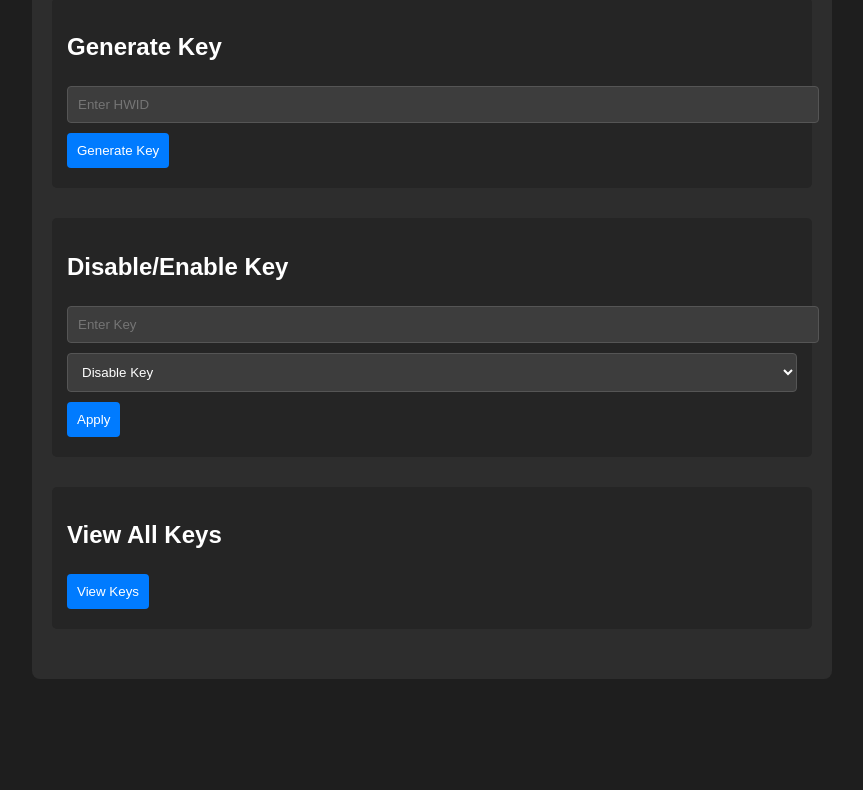
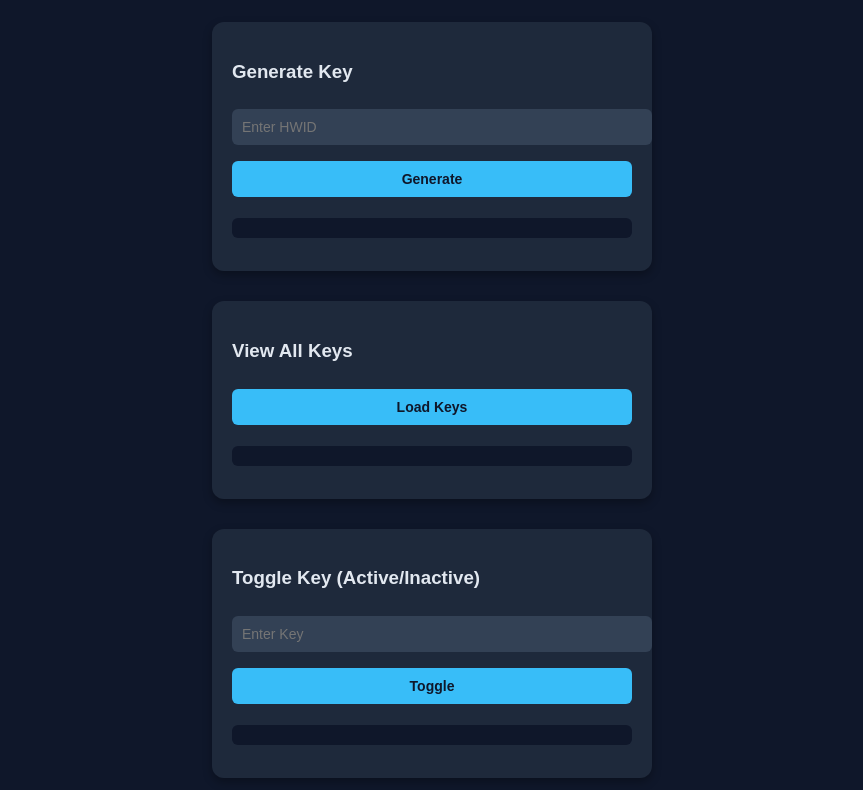
Before and after one commit to Real1w/Key-System, a website: page index.html in a window 1280 px wide. Shown: the part 122-912 px from the top of the page, without its empty margins (208-1071 px from the left). Before the commit the page ends 821 px from the top, so only its background shows below. Drawn offline with Linux system fonts and the light colour scheme.

Commit message:
Update index.html

```diff
--- a/index.html
+++ b/index.html
@@ -1,153 +1,137 @@
 <!DOCTYPE html>
-<html>
+<html lang="en">
 <head>
-    <title>ModX Admin Panel</title>
+  <meta charset="UTF-8">
+  <title>ModX Key System - Admin Panel</title>
   <style>
-        body { font-family: Arial, sans-serif; max-width: 800px; margin: 0 auto; padding: 20px; background: #1e1e1e; color: white; }
-        .container { background: #2d2d2d; padding: 20px; border-radius: 8px; }
-        input, button, select { padding: 10px; margin: 5px 0; border-radius: 4px; }
-        input, select { width: 100%; background: #3d3d3d; color: white; border: 1px solid #555; }
-        button { background: #007bff; color: white; border: none; cursor: pointer; margin-right: 10px; }
-        button.delete { background: #dc3545; }
-        button.enable { background: #28a745; }
-        .section { margin-bottom: 30px; padding: 15px; background: #252525; border-radius: 5px; }
-        #result { margin-top: 20px; padding: 10px; background: #3d3d3d; display: none; }
-        table { width: 100%; border-collapse: collapse; margin-top: 10px; }
-        th, td { padding: 8px; text-align: left; border-bottom: 1px solid #555; }
-        th { background: #333; }
+    body {
+      font-family: Arial, sans-serif;
+      background: #0f172a;
+      color: #e2e8f0;
+      display: flex;
+      flex-direction: column;
+      align-items: center;
+      padding: 40px;
+    }
+    h1 {
+      color: #38bdf8;
+    }
+    .card {
+      background: #1e293b;
+      padding: 20px;
+      border-radius: 12px;
+      margin: 15px;
+      width: 400px;
+      box-shadow: 0 4px 10px rgba(0,0,0,0.3);
+    }
+    input, button {
+      width: 100%;
+      padding: 10px;
+      margin: 8px 0;
+      border-radius: 6px;
+      border: none;
+      font-size: 14px;
+    }
+    input {
+      background: #334155;
+      color: #e2e8f0;
+    }
+    button {
+      background: #38bdf8;
+      color: #0f172a;
+      font-weight: bold;
+      cursor: pointer;
+    }
+    button:hover {
+      background: #0ea5e9;
+    }
+    pre {
+      background: #0f172a;
+      padding: 10px;
+      border-radius: 6px;
+      overflow-x: auto;
+      max-height: 300px;
+    }
   </style>
 </head>
 <body>
-    <div class="container">
-        <h1>ModX Admin Panel</h1>
+  <h1>🔑 ModX Admin Panel</h1>
 
-        <div class="section">
-            <h2>Generate Key</h2>
+  <!-- Generate Key -->
+  <div class="card">
+    <h3>Generate Key</h3>
     <input type="text" id="genHwid" placeholder="Enter HWID">
-            <button onclick="generateKey()">Generate Key</button>
-            <div id="genResult"></div>
+    <button onclick="generateKey()">Generate</button>
+    <pre id="genResult"></pre>
   </div>
 
-        <div class="section">
-            <h2>Disable/Enable Key</h2>
-            <input type="text" id="keyToToggle" placeholder="Enter Key">
-            <select id="keyAction">
-                <option value="disable">Disable Key</option>
-                <option value="enable">Enable Key</option>
-            </select>
-            <button onclick="toggleKey()">Apply</button>
-            <div id="toggleResult"></div>
+  <!-- View Keys -->
+  <div class="card">
+    <h3>View All Keys</h3>
+    <button onclick="viewKeys()">Load Keys</button>
+    <pre id="keysList"></pre>
   </div>
 
-        <div class="section">
-            <h2>View All Keys</h2>
-            <button onclick="viewKeys()">View Keys</button>
-            <div id="keysList"></div>
+  <!-- Toggle Key -->
+  <div class="card">
+    <h3>Toggle Key (Active/Inactive)</h3>
+    <input type="text" id="toggleKey" placeholder="Enter Key">
+    <button onclick="toggleKey()">Toggle</button>
+    <pre id="toggleResult"></pre>
   </div>
+
+  <!-- Delete Key -->
+  <div class="card">
+    <h3>Delete Key</h3>
+    <input type="text" id="deleteKey" placeholder="Enter Key">
+    <button onclick="deleteKey()">Delete</button>
+    <pre id="deleteResult"></pre>
   </div>
 
   <script>
+    const BASE_URL = "https://key-system-eight.vercel.app";
+
+    // Generate Key
     async function generateKey() {
       const hwid = document.getElementById('genHwid').value;
       if (!hwid) return alert('Please enter HWID');
-
-            const response = await fetch('/api/generate-key', {
+      const res = await fetch(`${BASE_URL}/api/generate-key`, {
         method: 'POST',
         headers: { 'Content-Type': 'application/json' },
         body: JSON.stringify({ hwid })
       });
-
-            const result = await response.json();
-            const resultDiv = document.getElementById('genResult');
-
-            if (result.success) {
-                resultDiv.innerHTML = `
-                    <h3>Key Generated:</h3>
-                    <p><strong>Key:</strong> ${result.key}</p>
-                    <p><strong>HWID:</strong> ${hwid}</p>
-                    <p>Copy this key and give it to the user.</p>
-                `;
-                resultDiv.style.display = 'block';
-            } else {
-                resultDiv.innerHTML = `<p style="color: red;">Error: ${result.error}</p>`;
-                resultDiv.style.display = 'block';
-            }
+      document.getElementById('genResult').textContent = await res.text();
     }
 
+    // View All Keys
+    async function viewKeys() {
+      const res = await fetch(`${BASE_URL}/api/get-keys`);
+      const data = await res.json();
+      document.getElementById('keysList').textContent = JSON.stringify(data, null, 2);
+    }
+
+    // Toggle Key
     async function toggleKey() {
-            const key = document.getElementById('keyToToggle').value;
-            const action = document.getElementById('keyAction').value;
-
-            if (!key) return alert('Please enter a key');
-
-            const response = await fetch('/api/toggle-key', {
+      const key = document.getElementById('toggleKey').value;
+      if (!key) return alert('Enter key');
+      const res = await fetch(`${BASE_URL}/api/toggle-key`, {
         method: 'POST',
         headers: { 'Content-Type': 'application/json' },
-                body: JSON.stringify({ key, action })
+        body: JSON.stringify({ key })
       });
-
-            const result = await response.json();
-            const resultDiv = document.getElementById('toggleResult');
-
-            if (result.success) {
-                resultDiv.innerHTML = `<p style="color: green;">Key ${action}d successfully</p>`;
-                resultDiv.style.display = 'block';
-            } else {
-                resultDiv.innerHTML = `<p style="color: red;">Error: ${result.error}</p>`;
-                resultDiv.style.display = 'block';
-            }
+      document.getElementById('toggleResult').textContent = await res.text();
     }
 
-        async function viewKeys() {
-            const response = await fetch('/api/get-keys');
-            const result = await response.json();
-            const keysDiv = document.getElementById('keysList');
-
-            if (result.success && result.keys) {
-                let html = '<h3>All Keys:</h3><table>';
-                html += '<tr><th>Key</th><th>HWID</th><th>Status</th><th>Generated</th><th>Action</th></tr>';
-
-                for (const [key, keyData] of Object.entries(result.keys)) {
-                    html += `
-                        <tr>
-                            <td>${key}</td>
-                            <td>${keyData.hwid}</td>
-                            <td>${keyData.enabled ? 'Enabled' : 'Disabled'}</td>
-                            <td>${new Date(keyData.generated_at).toLocaleDateString()}</td>
-                            <td>
-                                <button onclick="toggleSpecificKey('${key}', ${!keyData.enabled})"
-                                        class="${keyData.enabled ? 'delete' : 'enable'}">
-                                    ${keyData.enabled ? 'Disable' : 'Enable'}
-                                </button>
-                            </td>
-                        </tr>
-                    `;
-                }
-
-                html += '</table>';
-                keysDiv.innerHTML = html;
-            } else {
-                keysDiv.innerHTML = '<p>No keys found or error loading keys</p>';
-            }
-        }
-
-        async function toggleSpecificKey(key, enable) {
-            const action = enable ? 'enable' : 'disable';
-
-            const response = await fetch('/api/toggle-key', {
+    // Delete Key
+    async function deleteKey() {
+      const key = document.getElementById('deleteKey').value;
+      if (!key) return alert('Enter key');
+      const res = await fetch(`${BASE_URL}/api/delete-key`, {
         method: 'POST',
         headers: { 'Content-Type': 'application/json' },
-                body: JSON.stringify({ key, action })
+        body: JSON.stringify({ key })
       });
-
-            const result = await response.json();
-
-            if (result.success) {
-                alert(`Key ${action}d successfully`);
-                viewKeys(); // Refresh the list
-            } else {
-                alert(`Error: ${result.error}`);
-            }
+      document.getElementById('deleteResult').textContent = await res.text();
     }
   </script>
 </body>
```
Lines whose indentation alone changed are shown as unchanged.
